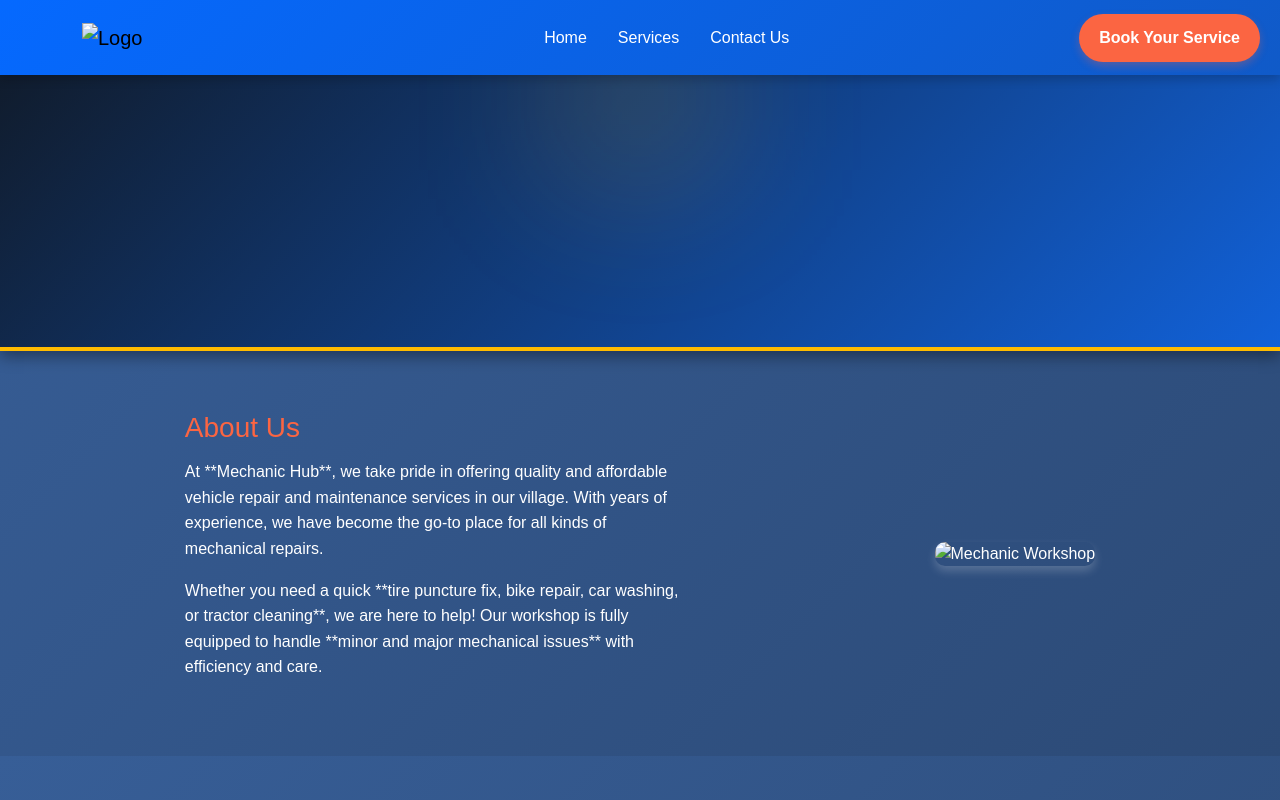
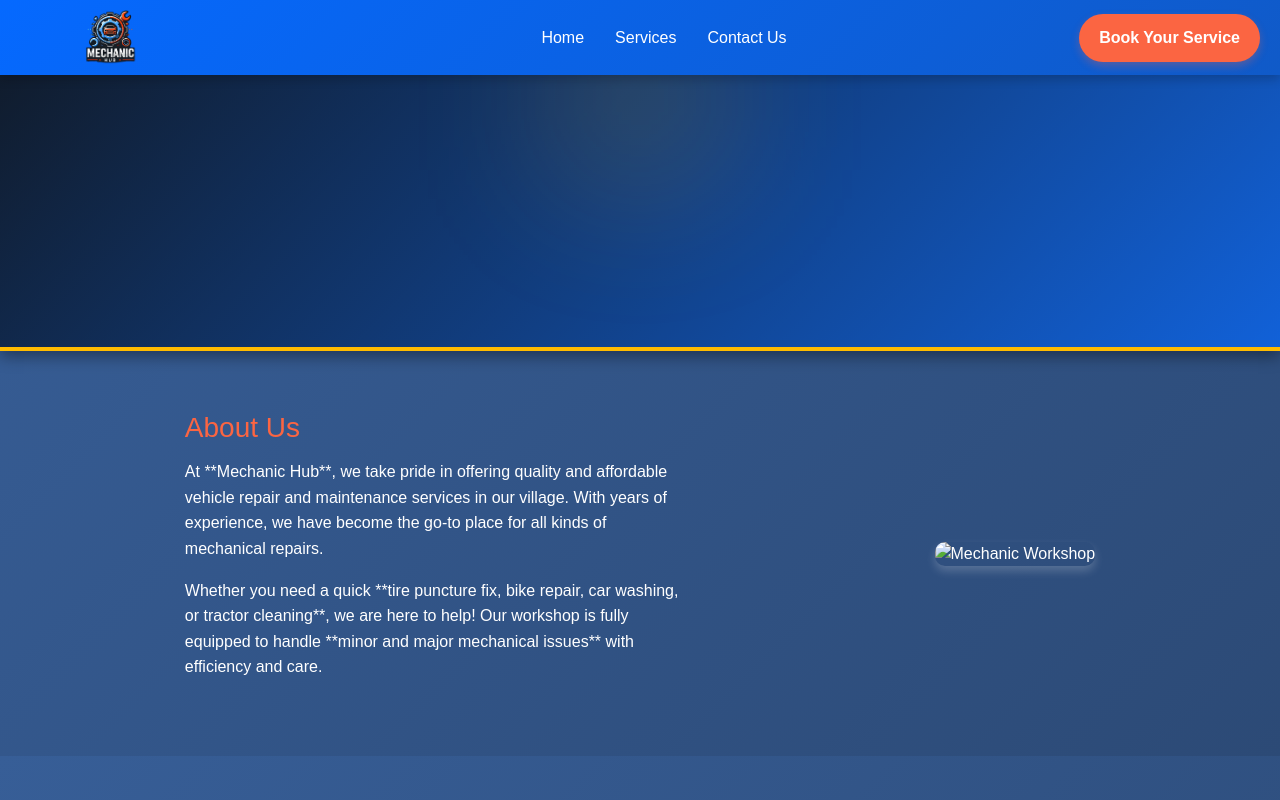
Before and after one commit to Anil-git8/machanic, a plain HTML site: page index.html in a window 1280 px wide. Shown: the top 800 px of the page. Drawn offline with nearby package versions, Linux system fonts and the light colour scheme; the site is published under a folder, as on GitHub Pages, so addresses that start at the root find nothing.

Commit message:
Update index.html

```diff
--- a/index.html
+++ b/index.html
@@ -204,7 +204,7 @@ body::-webkit-scrollbar {
     <div class="container d-flex align-items-center">
         <!-- Logo -->
         <a class="navbar-brand me-2" href="">
-            <img src="/images/mechanic_logo.png" alt="Logo">
+            <img src="images/mechanic_logo.png" alt="Logo">
         </a>
         <!-- Navbar Toggle for Mobile -->
         <button class="navbar-toggler" type="button" data-bs-toggle="collapse" data-bs-target="#navbarNav">
```
